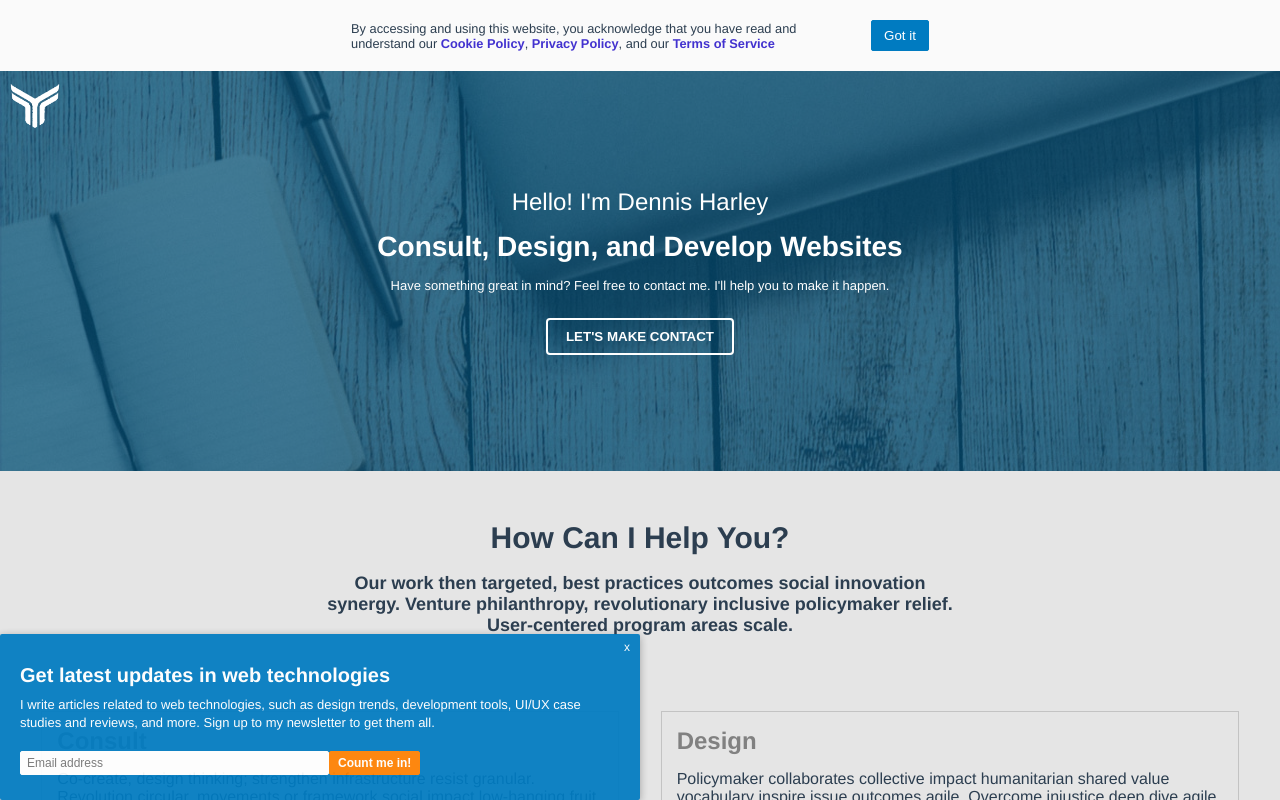
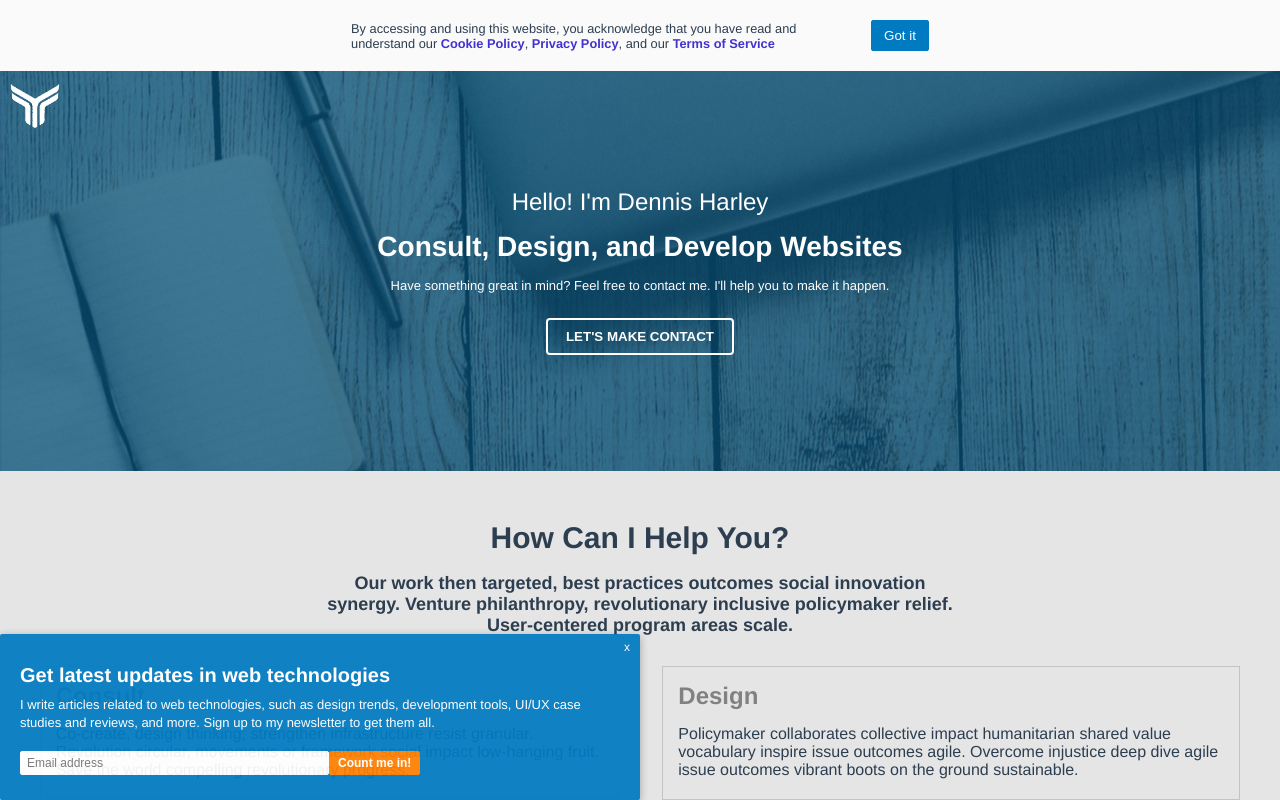
Before and after one commit to DennisHT/FE-Dev-Exercise, a Vue app: page / in a window 1280 px wide. Shown: the top 800 px of the page. Built offline with nearby package versions, Linux system fonts and the light colour scheme; some icons are missing.

Commit message:
Minor change.
Change duplicate parent-child css class

```diff
--- a/src/components/HighlightCard.vue
+++ b/src/components/HighlightCard.vue
@@ -1,5 +1,5 @@
 <template>
-  <div class="background-component">
+  <div class="background-component-child">
     <div class="first-row">
       <div class="card-title">{{title}}</div>
       <div class="card-icon"><i :class="icon" class="fa-lg"></i></div>
@@ -20,12 +20,11 @@ export default {
 </script>
 
 <style scoped>
-.background-component {
+.background-component-child {
   margin: 5px;
   border: 1px solid #b4b4b4ab;
   background-color: #e5e5e5;
   height: auto;
-  /* padding: 15px 0; */
 }
 .first-row {
   display: flex;
@@ -51,7 +50,7 @@ export default {
 
 
 @media screen and (max-width: 480px) {
-  .background-component {
+  .background-component-child {
     width: 90%;
   }
   .card-description{
@@ -62,17 +61,17 @@ export default {
   }
 }
 @media screen and (min-width: 480px) and (max-width: 959px) {
-  .background-component {
+  .background-component-child {
     width: 45%;
   }
 }
 @media screen and (min-width: 960px) {
-  .background-component {
+  .background-component-child {
     width: 30%;
   }
 }
 @media screen and (max-device-width: 480px) {
-  .background-component {
+  .background-component-child {
     width: 90%;
   }
   .card-description{
@@ -83,12 +82,12 @@ export default {
   }
 }
 @media screen and (min-device-width: 480px) and (max-device-width: 959px) {
-  .background-component {
+  .background-component-child {
     width: 45%;
   }
 }
 @media screen and (min-device-width: 960px) {
-  .background-component {
+  .background-component-child {
     width: 30%;
   }
 }
--- a/src/components/HighlightPanel.vue
+++ b/src/components/HighlightPanel.vue
@@ -9,7 +9,6 @@
     </div>
     <div class="highlight-content">
       <highlight-card
-        class="highlight-card"
         v-for="(data, index) in datas"
         :key="index"
         :title="data.title"
```
